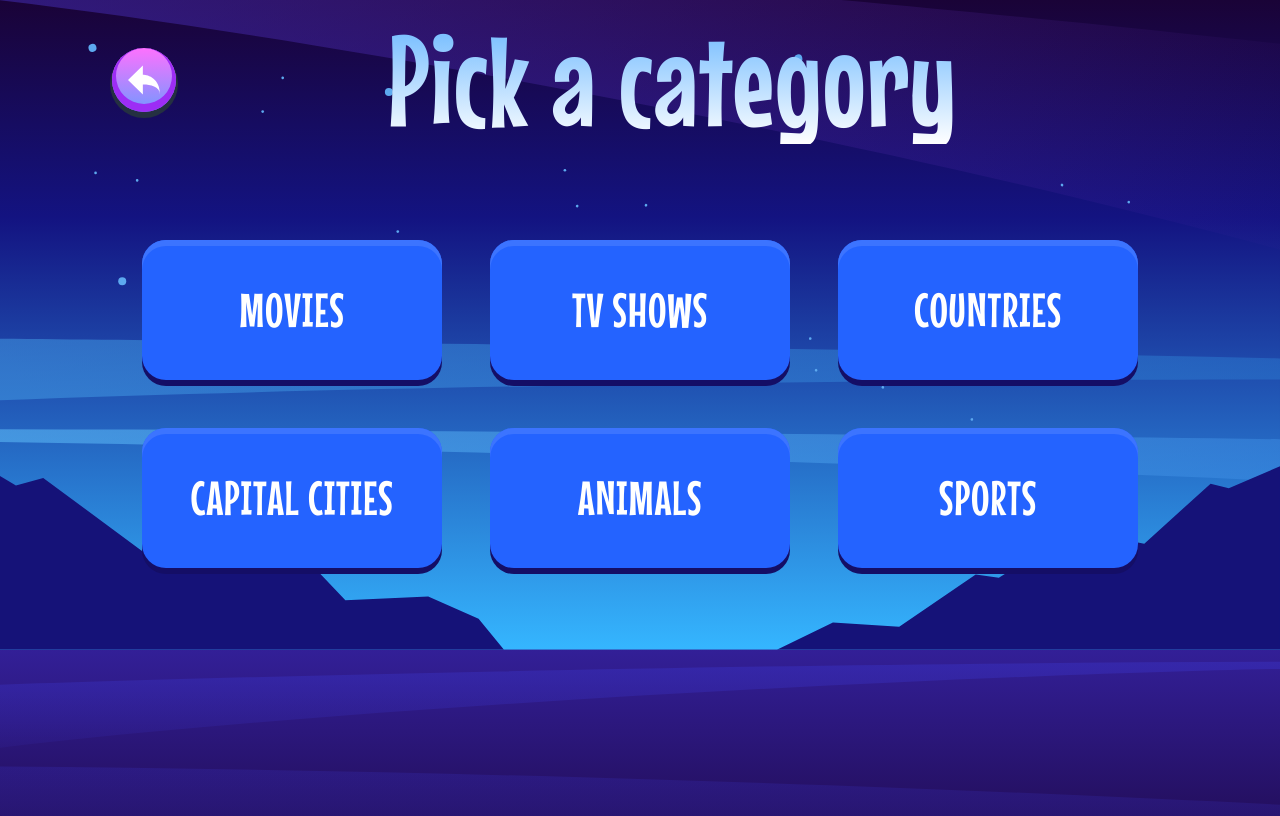
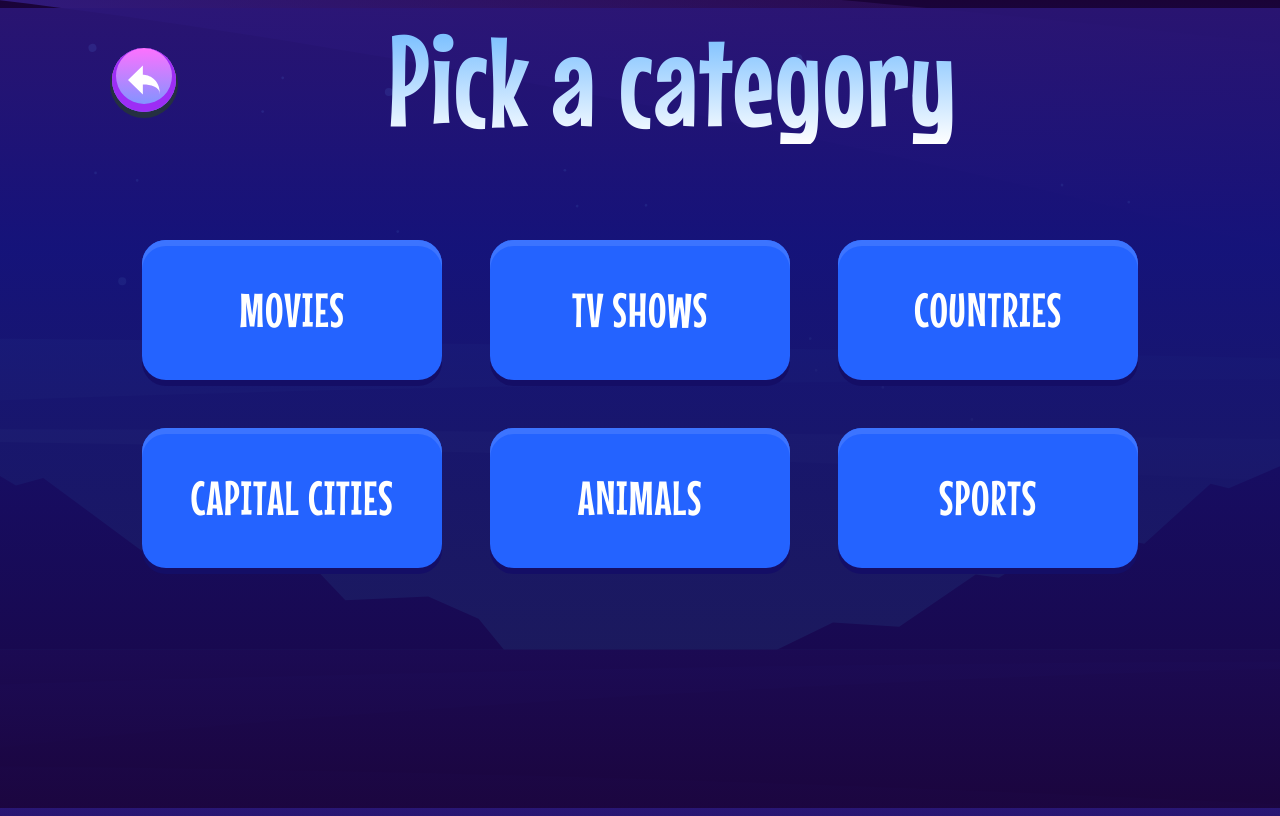
Before and after one commit to MaeWolff/hangman-game-fm, a Nuxt app: page /game/choose-category in a window 1280 px wide. Built offline with nearby package versions, Linux system fonts and the light colour scheme.

Commit message:
feat: add background on choose-category page

```diff
--- a/pages/game/choose-category.vue
+++ b/pages/game/choose-category.vue
@@ -39,4 +39,6 @@ useSeoMeta({
       </NuxtLink>
     </section>
   </main>
+
+  <GradientBackground />
 </template>
```
